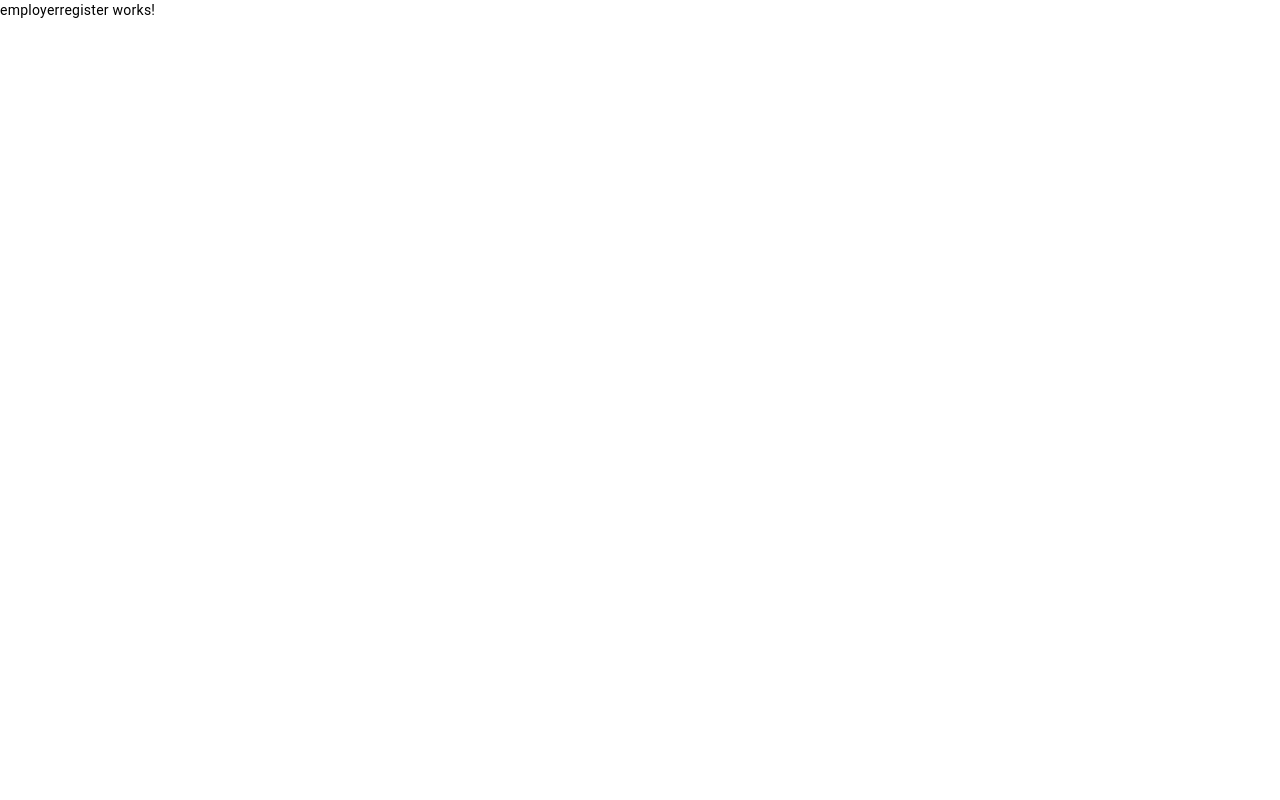
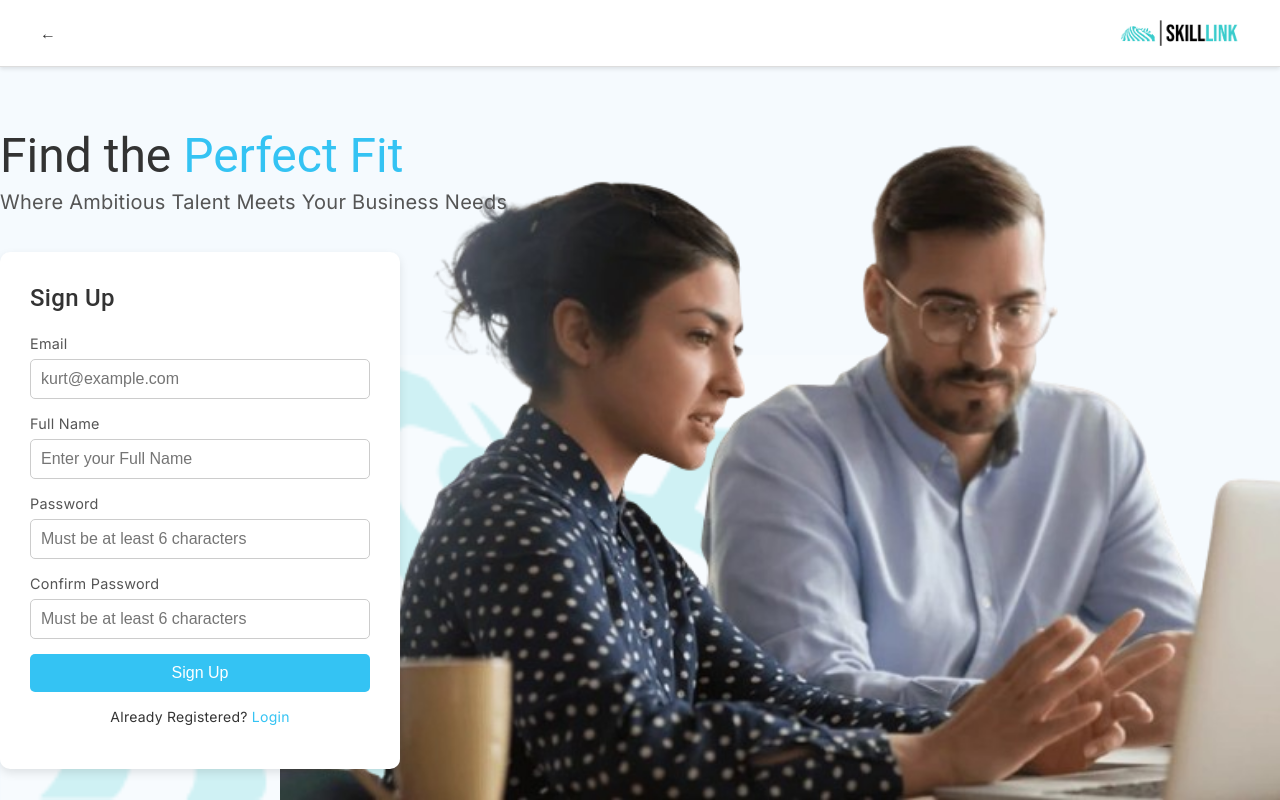
Before and after one commit to Mune18/SkillLink, an Angular app: page /employer in a window 1280 px wide. Built offline with nearby package versions, Linux system fonts and the light colour scheme.

Commit message:
New Update

```diff
--- a/src/app/employerregister/employerregister.component.css
+++ b/src/app/employerregister/employerregister.component.css
@@ -0,0 +1,163 @@
+/* General Reset */
+* {
+    margin: 0;
+    padding: 0;
+    box-sizing: border-box;
+  }
+
+  body {
+    background-color: #f5fafe;
+    color: #333;
+    display: flex;
+    flex-direction: column;
+    align-items: center;
+    height: 100vh; /* Limit body height to viewport */
+    overflow: hidden; /* Disable scrolling */
+  }
+
+  /* Top Navigation Bar */
+  .topnav {
+    display: flex;
+    align-items: center;
+    justify-content: space-between;
+    width: 100%;
+    padding: 20px 40px;
+    background-color: #fff;
+    border-bottom: 1px solid #ddd;
+    position: fixed;
+    top: 0;
+    z-index: 10;
+    box-shadow: 0 2px 4px rgba(0, 0, 0, 0.1);
+  }
+
+  .topnav .back-arrow {
+    font-size: 1rem;
+    color: #333;
+    text-decoration: none;
+    font-weight: bold;
+  }
+
+  .topnav .back-arrow:hover {
+    text-decoration: underline;
+  }
+
+  .topnav .logo {
+    height: 30px;
+  }
+
+  /* Main Content */
+  .container {
+    display: flex;
+    align-items: flex-start; /* Align items to the top of the container */
+    justify-content: space-between;
+    width: 100%;
+    max-width: 1600px;
+    margin-top: 15vh; /* Decrease the top margin */
+    gap: 50px;
+}
+
+  .content h1 {
+    font-size: 3rem; /* Increase font size for the main heading */
+    line-height: 1.5; /* Adjust line height for better spacing */
+    margin-bottom: 0px;
+}
+
+  .highlight {
+    color: #34c3f3;
+  }
+
+  .content p {
+    font-size: 1.25rem; /* Increase font size for the subheading */
+    color: #555;
+    margin-bottom: 40px; /* Add space between the text and the form */
+}
+
+  /* Form Container */
+  .form-container {
+    background-color: #fff;
+    padding: 30px;
+    border-radius: 10px;
+    box-shadow: 0 4px 10px rgba(0, 0, 0, 0.1);
+    width: 400px;
+    position: relative;
+    z-index: 2;
+  }
+
+  .form-container h2 {
+    font-size: 1.5rem;
+    margin-bottom: 20px;
+  }
+
+  .form-container label {
+    display: block;
+    margin-bottom: 5px;
+    font-size: 0.9rem;
+    color: #555;
+  }
+
+  .form-container input {
+    width: 100%;
+    padding: 10px;
+    margin-bottom: 15px;
+    border: 1px solid #ccc;
+    border-radius: 5px;
+    font-size: 1rem;
+  }
+
+  .form-container button {
+    width: 100%;
+    padding: 10px;
+    background-color: #34c3f3;
+    color: white;
+    border: none;
+    border-radius: 5px;
+    font-size: 1rem;
+    cursor: pointer;
+  }
+
+  .form-container button:hover {
+    background-color: #2aa8d0;
+  }
+
+  .login-link {
+    margin-top: 15px;
+    text-align: center;
+  }
+
+  .login-link a {
+    color: #34c3f3;
+    text-decoration: none;
+  }
+
+  /* Background Image Styles */
+
+/* Bottom-left logo */
+.logo-container {
+    position: absolute;
+    bottom: 20px;
+    left: 20px;
+    opacity: 0.2;  /* Low opacity for subtle appearance */
+    z-index: 1; /* Keeps the logo behind the form */
+  }
+
+  .logo-container img {
+    width: 1000px;
+    margin-bottom: -25px;
+    margin-left: -19px;
+    height: auto;
+  }
+
+  /* Bottom-right image */
+  .image-container {
+    position: absolute;
+    bottom: 0;
+    right: 0;
+    z-index: 1; /* Keeps the image behind the form */
+  }
+
+  .image-container img {
+    width: 1000px; /* Larger size */
+    height: auto;
+    max-width: none;
+    margin-bottom: -5px;
+  }
--- a/src/app/employerregister/employerregister.component.html
+++ b/src/app/employerregister/employerregister.component.html
@@ -1 +1,42 @@
-<p>employerregister works!</p>
+<body>
+    <!-- Top Navigation -->
+    <header class="topnav">
+      <a href="/login" class="back-arrow">&#x2190;</a>
+      <img src="skill-high-resolution-logo.png" alt="Logo" width="120px" height="auto">
+    </header>
+
+    <div class="container">
+      <div class="left-section">
+        <div class="content">
+          <h1>Find the <span class="highlight">Perfect Fit</span></h1>
+          <p>Where Ambitious Talent Meets Your Business Needs</p>
+        </div>
+
+        <div class="form-container">
+          <h2>Sign Up</h2>
+          <form>
+            <label for="email">Email</label>
+            <input type="email" id="email" placeholder="kurt@example.com" required>
+
+            <label for="name">Full Name</label>
+            <input type="text" id="name" placeholder="Enter your Full Name" required>
+
+            <label for="password">Password</label>
+            <input type="password" id="password" placeholder="Must be at least 6 characters" required>
+
+            <label for="confirm-password">Confirm Password</label>
+            <input type="password" id="confirm-password" placeholder="Must be at least 6 characters" required>
+
+            <button type="submit">Sign Up</button>
+          </form>
+          <p class="login-link">Already Registered? <a href="/login">Login</a></p>
+        </div>
+      </div>
+      <div class="logo-container">
+        <img src="skill-high-resolution-logo-blue.png" alt="SkillLink Logo">
+      </div>
+      <div class="image-container">
+        <img src="forRegInteg-removebg-preview.png" alt="Team working together">
+      </div>
+    </div>
+  </body>
--- a/src/app/internregister/internregister.component.css
+++ b/src/app/internregister/internregister.component.css
@@ -12,7 +12,7 @@
   display: flex;
   flex-direction: column;
   align-items: center;
-    min-height: 100vh;
+  overflow-x: hidden;
 }
 
 /* Top Navigation Bar */
@@ -20,7 +20,7 @@
   display: flex;
   align-items: center;
   justify-content: space-between;
-    width: 100%;
+  width: 101%;
   padding: 20px 40px;
   background-color: #fff;
   border-bottom: 1px solid #ddd;
@@ -31,7 +31,7 @@
 }
 
 .topnav .back-arrow {
-    font-size: 1rem;
+  font-size: 1.5rem;
   color: #333;
   text-decoration: none;
   font-weight: bold;
@@ -41,52 +41,37 @@
   text-decoration: underline;
 }
 
-  .topnav .logo {
-    height: 30px;
+.topnav img {
+  height: auto;
 }
 
 /* Main Content */
 .container {
   display: flex;
-    align-items: center;
   justify-content: space-between;
-    width: 80%;
-    max-width: 1200px;
-    margin-top: 20vh; /* Space for the fixed topnav */
-    gap: 50px;
+  align-items: flex-start;
+  width: 100%;
+  max-width: 1530px;
+  margin-top: 100px; /* Add space for fixed navigation */
+  gap: 20px;
+  padding: 20px;
 }
 
-  .content {
-    max-width: 500px;
-  }
-
-  .content h1 {
-    font-size: 2.5rem;
-    line-height: 1.4;
-  }
-
-  .highlight {
-    color: #34c3f3;
-  }
-
-  .content p {
-    font-size: 1rem;
-    margin-top: 10px;
-    color: #555;
-  }
-
-  /* Form Container */
+/* Registration Form */
 .form-container {
   background-color: #fff;
   padding: 30px;
   border-radius: 10px;
   box-shadow: 0 4px 10px rgba(0, 0, 0, 0.1);
-    width: 400px;
+  width: 500px;
+  z-index: 2;
+  position: relative;
 }
 
 .form-container h2 {
   font-size: 1.5rem;
   margin-bottom: 20px;
+  color: #333;
 }
 
 .form-container label {
@@ -128,4 +113,81 @@
 .login-link a {
   color: #34c3f3;
   text-decoration: none;
+  font-weight: bold;
 }
+
+.login-link a:hover {
+  text-decoration: underline;
+}
+
+.right-section h1 {
+  position: fixed;
+    top: 13%;
+    right: 200px;
+    font-size: 70px;
+    font-weight: 900;
+    color: #333;
+    z-index: 2;
+    text-align: left;
+    line-height: 1.4;
+    padding-right: 30px;
+}
+
+/* Decorative Elements */
+.logo-container {
+  position: absolute;
+  bottom: 20px;
+  left: 20px;
+  opacity: 0.2;  /* Low opacity for subtle appearance */
+  z-index: 1; /* Keeps the logo behind the form */
+}
+
+.logo-container img {
+  width: 1000px;
+  margin-bottom: -25px;
+  margin-left: -19px;
+  height: auto;
+}
+
+.image-container {
+  position: absolute;
+  bottom: 0;
+  right: 0;
+  z-index: 1; /* Keeps the image behind the form */
+}
+
+.image-container img {
+  width: 1000px; /* Larger size */
+  height: auto;
+  max-width: none;
+  margin-bottom: -5px;
+}
+
+/* Responsive Design */
+@media (max-width: 768px) {
+  .container {
+    flex-direction: column;
+    align-items: center;
+    gap: 20px;
+  }
+
+  .form-container {
+    width: 90%;
+    max-width: 360px;
+  }
+
+  .image-container img {
+    width: 100%;
+    max-width: 500px;
+  }
+
+  .logo-container img {
+    width: 80%;
+    max-width: 500px;
+  }
+
+  .right-section {
+    font-size: 2.5rem; /* Reduce font size for smaller screens */
+    top: 20%;
+  }
+}
--- a/src/app/internregister/internregister.component.html
+++ b/src/app/internregister/internregister.component.html
@@ -1,23 +1,12 @@
-<!DOCTYPE html>
-<html lang="en">
-<head>
-  <meta charset="UTF-8">
-  <meta name="viewport" content="width=device-width, initial-scale=1.0">
-  <title>InterConnect - Sign Up</title>
-</head>
 <body>
   <!-- Top Navigation -->
   <header class="topnav">
     <a href="/login" class="back-arrow">&#x2190;</a>
-    <img src="skill-high-resolution-logo.png" alt="Logo" class="logo">
+    <img src="skill-high-resolution-logo.png" alt="Logo" width="120px" height="auto">
   </header>
 
   <div class="container">
-    <div class="content">
-      <h1>Find the <span class="highlight">Perfect Fit</span></h1>
-      <p>Where Ambitious Talent Meets Your Business Needs</p>
-    </div>
-
+    <!-- Registration Form -->
     <div class="form-container">
       <h2>Sign Up</h2>
       <form>
@@ -33,10 +22,34 @@
         <label for="confirm-password">Confirm Password</label>
         <input type="password" id="confirm-password" placeholder="Must be at least 6 characters" required>
 
-        <button type="submit">Sign Up</button>
+        <label for="school">School</label>
+        <input type="text" id="school" placeholder="Enter your School Name" required>
+
+        <label for="degree">Degree</label>
+        <input type="text" id="degree" placeholder="Enter your Degree" required>
+
+        <label for="gender">Gender</label>
+        <input type="text" id="gender" placeholder="Gender" required>
+
+        <label for="contact">Contact Number</label>
+        <input type="tel" id="contact" placeholder="Contact Number" required>
+
+        <button type="submit">Next</button>
       </form>
       <p class="login-link">Already Registered? <a href="/login">Login</a></p>
     </div>
+
+    <!-- Right Section -->
+    <div class="right-section">
+      <h1>Sign-up Now, Land Your <br>Dream Internship Today!</h1>
+    </div>
+
+    <!-- Decorative Elements -->
+    <div class="logo-container">
+      <img src="skill-high-resolution-logo-blue.png" alt="SkillLink Logo">
+    </div>
+    <div class="image-container">
+      <img src="forRegInteg-removebg-preview.png" alt="Team working together">
+    </div>
   </div>
 </body>
-</html>
--- a/src/app/login/login.component.css
+++ b/src/app/login/login.component.css
@@ -9,9 +9,10 @@ header {
   display: flex;
   justify-content: space-between;
   align-items: center;
-  padding: 20px 40px;
+  padding: 14px 40px;
   background: #fff;
-  box-shadow: 0px 0px 5px;
+  box-shadow: 0 2px 4px rgba(0, 0, 0, 0.1);
+  border-bottom: 1px solid #ddd;
 }
 
 header nav {
--- a/src/app/login/login.component.html
+++ b/src/app/login/login.component.html
@@ -10,7 +10,7 @@
     <img src="skill-high-resolution-logo.png" alt="Logo" width="120px" height="auto">
     <nav>
       <a href="/intern">Intern Sign-Up</a>
-      <a href="#">Employer Sign-Up</a>
+      <a href="/employer">Employer Sign-Up</a>
     </nav>
   </header>
 
@@ -31,7 +31,7 @@
       <div class="register-links">
         No account? Register Now (
         <a href="/intern" class="intern-link">Intern</a> /
-        <a href="#" class="employer-link">Employer</a>)
+        <a href="/employer" class="employer-link">Employer</a>)
       </div>
     </div>
     <div class="logo-container">
```
Lines whose indentation alone changed are shown as unchanged.
